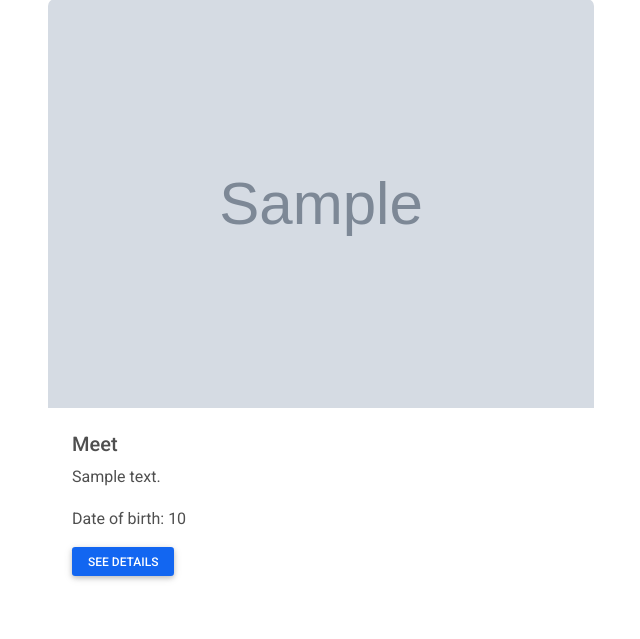
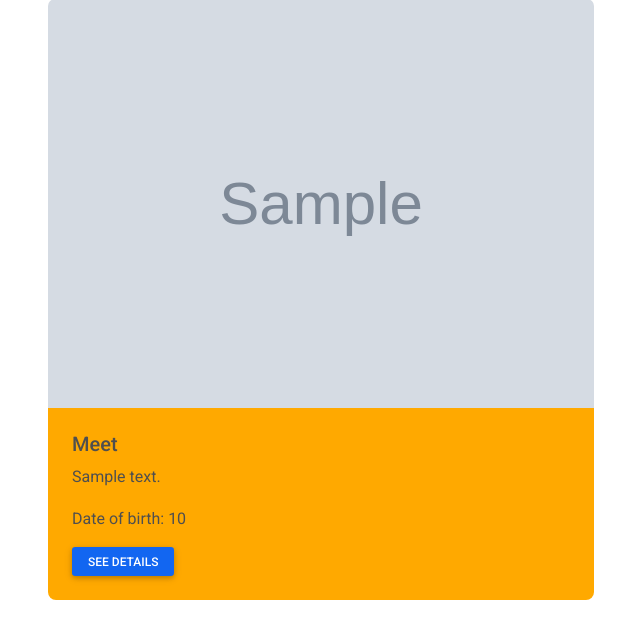
Before and after one commit to nat-oku/CF-CR12-Natalia, a PHP site: page / in a window 1280 px wide. Shown: the part 27-666 px from the top of the page, without its empty margins (34-674 px from the left). Run offline with PHP 8.4, Linux system fonts and the light colour scheme; tables that the repository leaves empty or names only in its code hold one stand-in row (values such as "Sample post"); grey boxes marked "Sample" are stand-in pictures; data that the repository does not hold is empty; some libraries are stand-ins or nearby versions.

Commit message:
adding small changes to cards' structure

```diff
--- a/CRUD/index.php
+++ b/CRUD/index.php
@@ -13,9 +13,9 @@
     {
       $colbody .= '
       <div class="col">
-      <div class="card-group h-100">
+        <div class="card-group h-100">
           <img src="pictures/'.$row['picture'].'" class="card-img-top" alt="'.$row['locationName'].'">
-          <div class="card-body">
+          <div class="card-body bg-warning">
             <h5 class="card-title text-green">Meet '.$row['locationName'].'</h5>
             <p class="card-text">'.$row['descr'].'</p>
             <p class="card-text">Date of birth: '.$row['price'].'</p>
```
